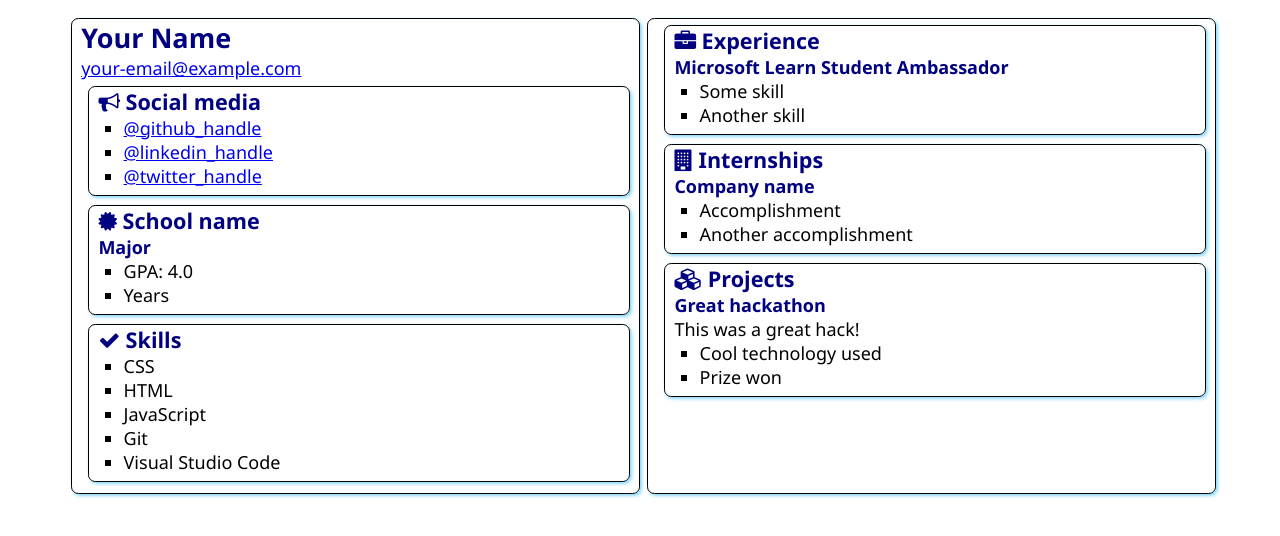
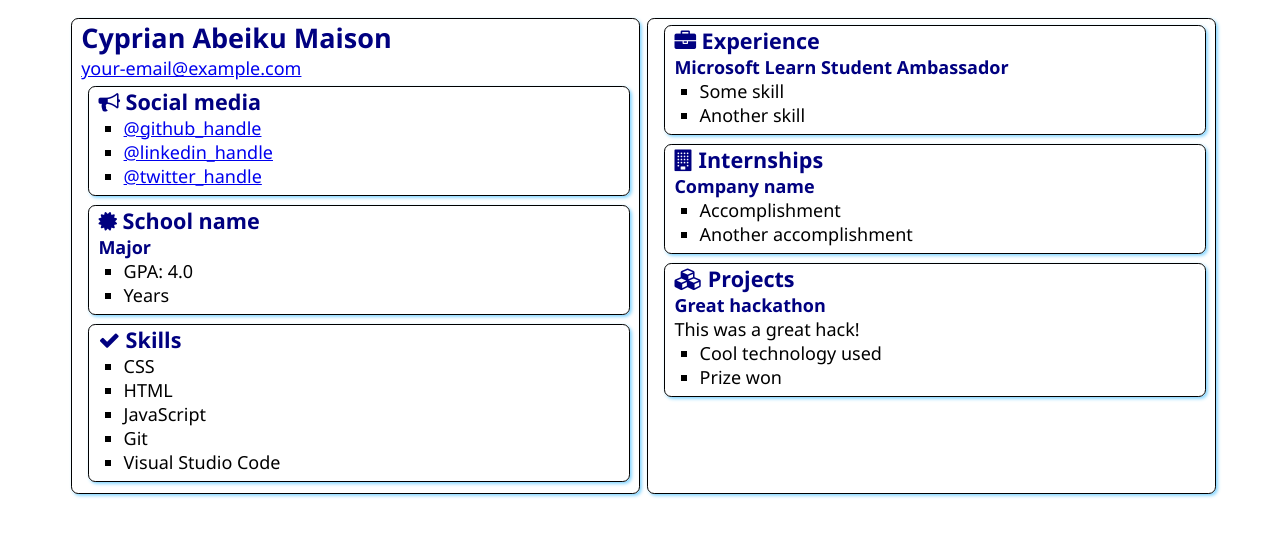
Before and after one commit to camaison/SATechnicalOnboarding, a plain HTML site: page src/index.html in a window 1280 px wide. Drawn offline with Linux system fonts and the light colour scheme.

Commit message:
Added My Name
I added my name

```diff
--- a/src/index.html
+++ b/src/index.html
@@ -12,7 +12,7 @@
 <body>
     <main>
         <article class="box">
-            <h1>Your Name</h1>
+            <h1>Cyprian Abeiku Maison</h1>
             <div><a href="mailto:your.email@example.com">your-email@example.com</a></div>
 
             <section class="box">
```
